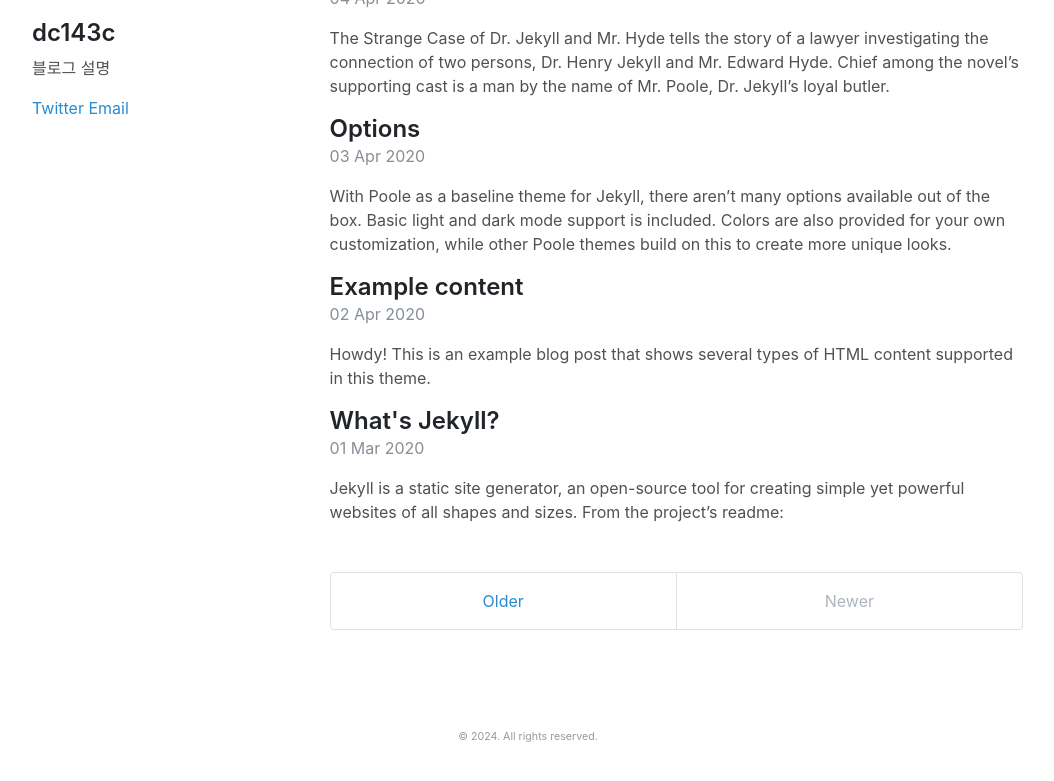
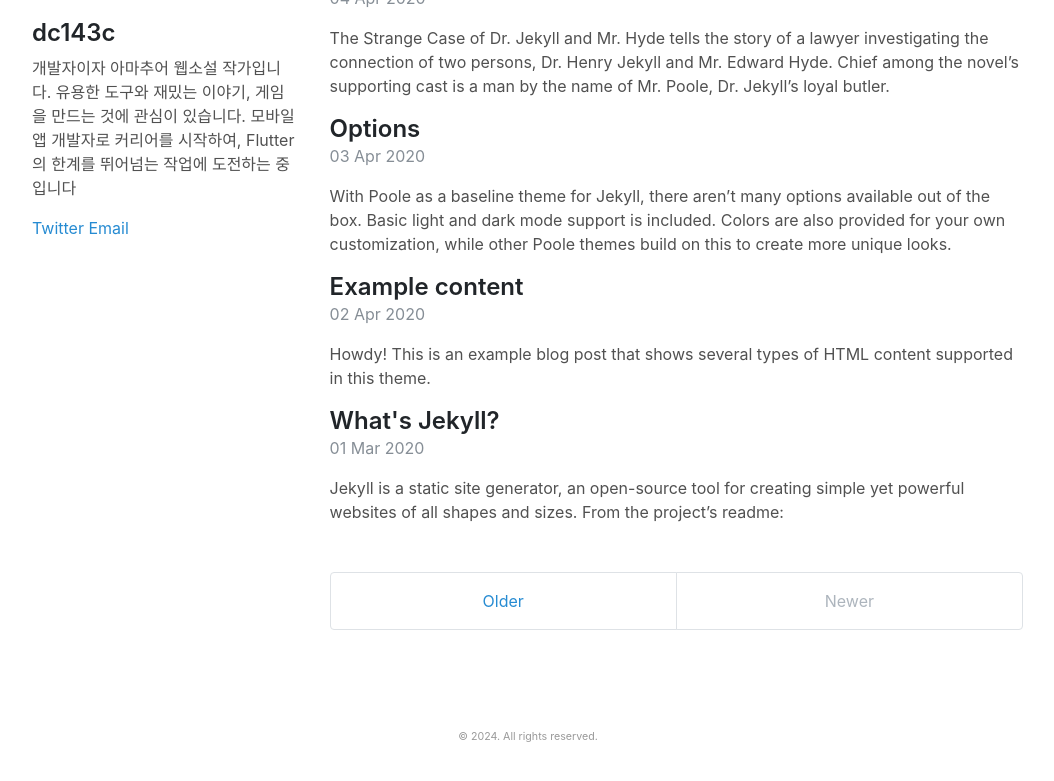
Before and after one commit to dc143cDev/dc143cDev.github.io, a Jekyll site: the page built from index.html, in a window 1280 px wide, cut to the strip 260-1053 px from the top of the page. Shown: the top 781 px of the strip, without its empty margins (112-1166 px from the left). Built offline with Jekyll 4.4.1, drawn with Linux system fonts in a browser that asks for light colours; the list of posts is cut into pages by our own code.

Commit message:
소개글 변경

```diff
--- a/_config.yml
+++ b/_config.yml
@@ -1,6 +1,6 @@
 # Setup
 title: dc143c
-tagline: 블로그 설명
+tagline: Blog
 url: https://dc143cDev.github.io
 paginate: 1
 baseurl: ""
@@ -8,7 +8,7 @@
 
 author:
   name: dc143c
-  bio: 블로그 설명
+  bio: 개발자이자 아마추어 웹소설 작가입니다. 유용한 도구와 재밌는 이야기, 게임을 만드는 것에 관심이 있습니다. 모바일 앱 개발자로 커리어를 시작하여, Flutter의 한계를 뛰어넘는 작업에 도전하는 중입니다
   url: https://dc143cDev.github.io
   email: devc143c@gmail.com
 
```
Also changed, not shown: Gemfile.lock.
